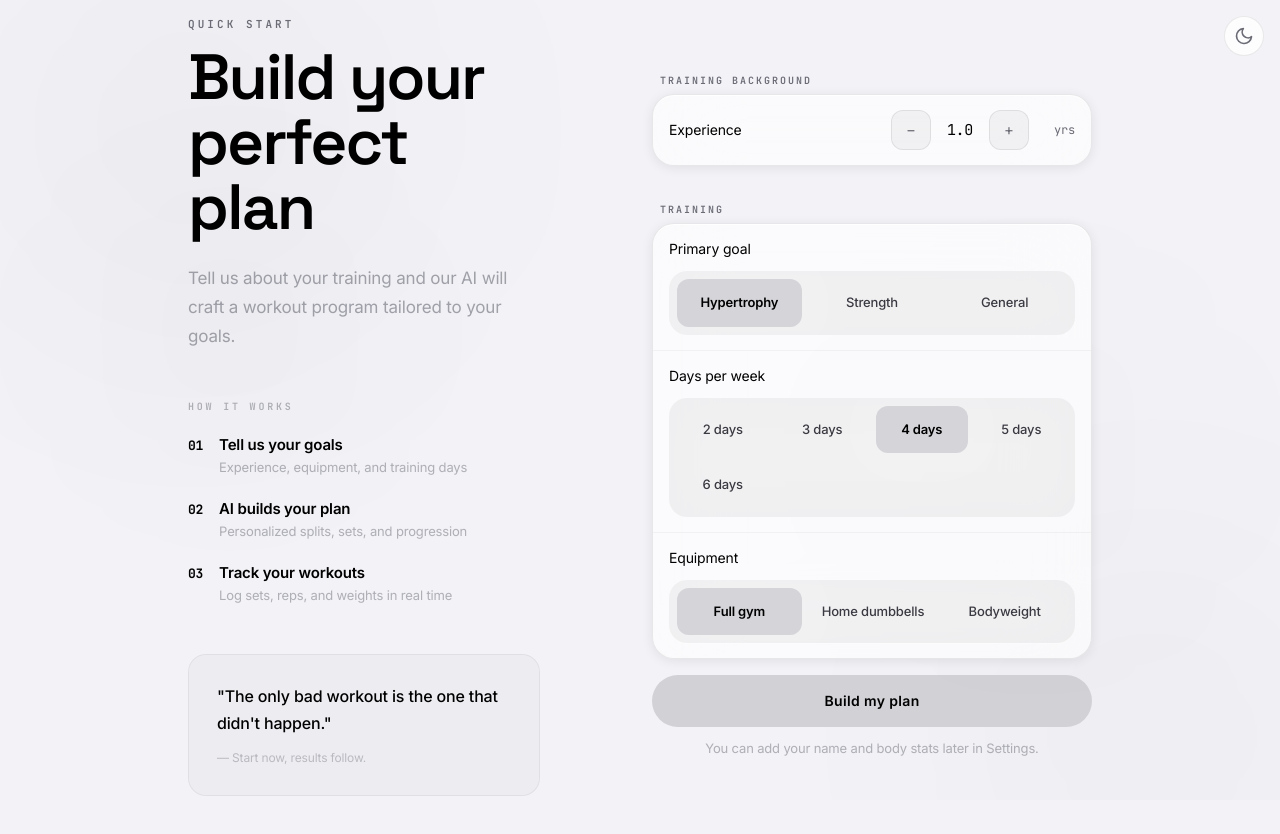
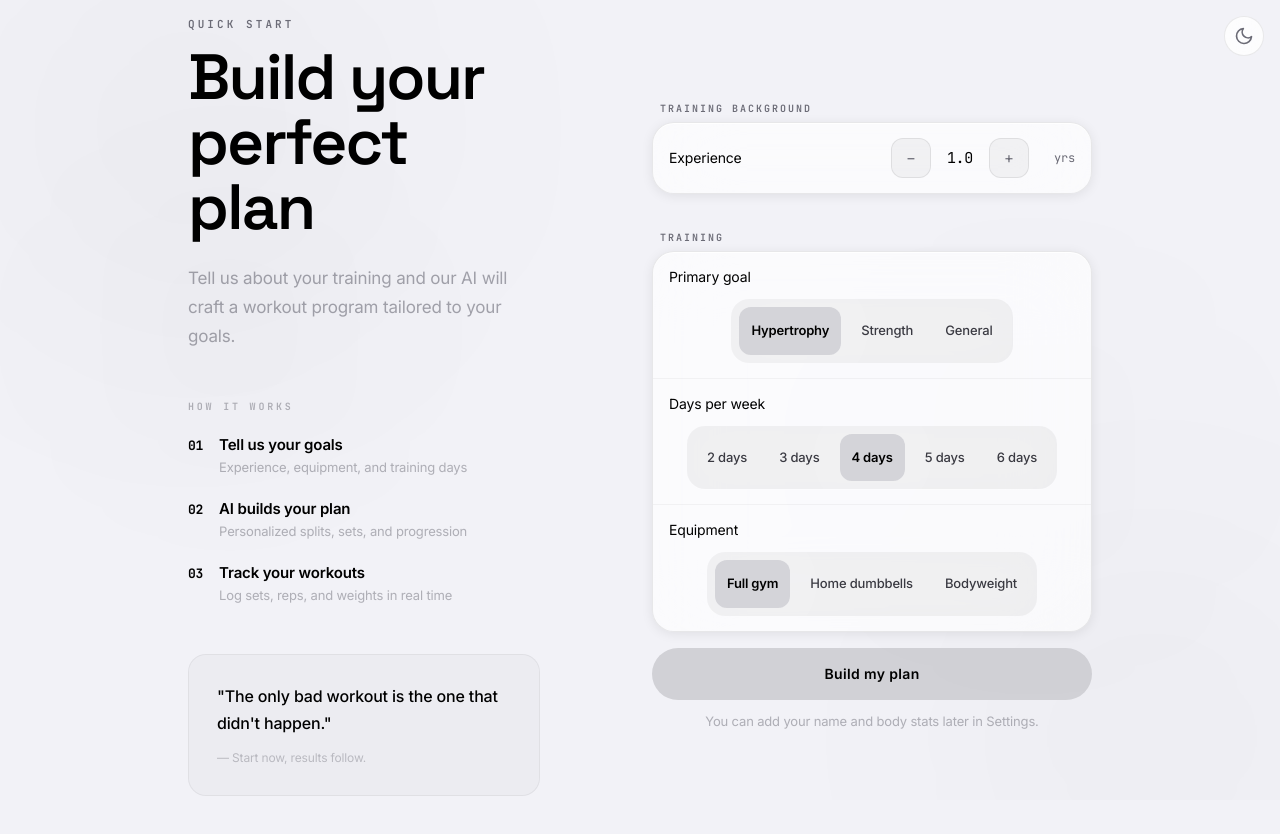
Before and after one commit to Sriragul-7/RepPlan, a React (Vite) app in the folder frontend/: page /onboarding in a window 1280 px wide. Built offline with nearby package versions, Linux system fonts and the light colour scheme; no server answers.

Commit message:
fix: stop onboarding segmented options from stretching on desktop

```diff
--- a/frontend/src/components/SegmentedControl.tsx
+++ b/frontend/src/components/SegmentedControl.tsx
@@ -1,3 +1,5 @@
+import type { CSSProperties } from "react";
+
 type SegmentedControlProps<T extends string> = {
   options: { value: T; label: string }[];
   value: T;
@@ -15,15 +17,20 @@ export function SegmentedControl<T extends string>({
   columns,
   minCol = 96,
 }: SegmentedControlProps<T>) {
-  const gridStyle = columns
-    ? { gridTemplateColumns: `repeat(${columns}, minmax(0, 1fr))` }
-    : { gridTemplateColumns: `repeat(auto-fit, minmax(min(${minCol}px, 100%), 1fr))` };
+  const auto = !columns;
+
+  const style: CSSProperties = auto
+    ? ({ "--seg-min": `${minCol}px` } as CSSProperties)
+    : { gridTemplateColumns: `repeat(${columns}, minmax(0, 1fr))` };
+
+  const containerClass = `grid gap-2 rounded-2xl bg-black/[0.05] p-2 backdrop-blur-xl dark:bg-white/[0.05] ${
+    auto
+      ? "grid-cols-[repeat(auto-fit,minmax(min(var(--seg-min),100%),1fr))] lg:flex lg:flex-wrap lg:justify-center lg:w-fit lg:mx-auto"
+      : ""
+  }`;
 
   return (
-    <div
-      className="grid gap-2 rounded-2xl bg-black/[0.05] p-2 backdrop-blur-xl dark:bg-white/[0.05]"
-      style={gridStyle}
-    >
+    <div className={containerClass} style={style}>
       {options.map((opt) => {
         const active = opt.value === value;
         return (
@@ -32,6 +39,8 @@ export function SegmentedControl<T extends string>({
             type="button"
             onClick={() => onChange(opt.value)}
             className={`whitespace-nowrap rounded-xl px-3 py-3.5 text-[13px] font-medium transition-all duration-300 active:scale-[0.97] ${
+              auto ? "lg:flex-none" : ""
+            } ${
               active
                 ? "bg-steel/90 text-ink shadow-glow font-semibold"
                 : "text-ash hover:text-black hover:bg-black/[0.05] dark:hover:text-ivory dark:hover:bg-white/[0.05]"
```
